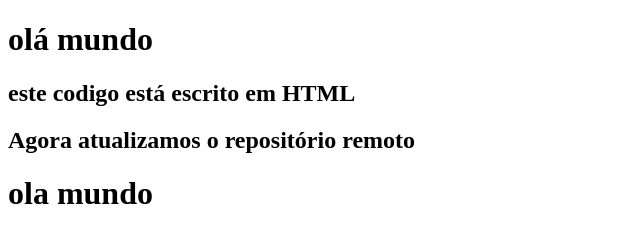
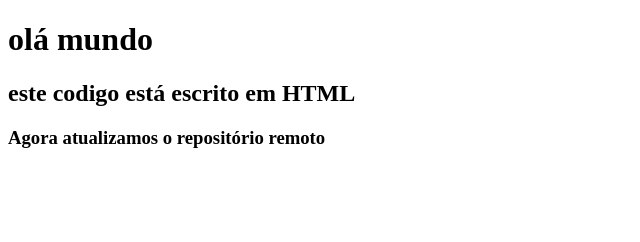
Before and after one commit to pedromarqs1y/ola-mundo, a plain HTML site: page index.html in a window 1280 px wide. Shown: the whole page, without its empty margins (0-640 px from the left). Drawn offline with Linux system fonts and the light colour scheme.

Commit message:
Update index.html

```diff
--- a/index.html
+++ b/index.html
@@ -7,7 +7,6 @@
 	<body>
 		<h1>olá mundo</h1>
 		<h2>este codigo está escrito em HTML</h2>
-		<h2> Agora atualizamos o repositório remoto</h2>
-	<h1>ola mundo </h1>
+		<h3> Agora atualizamos o repositório remoto</h3>
 	</body>
 </html>
```
